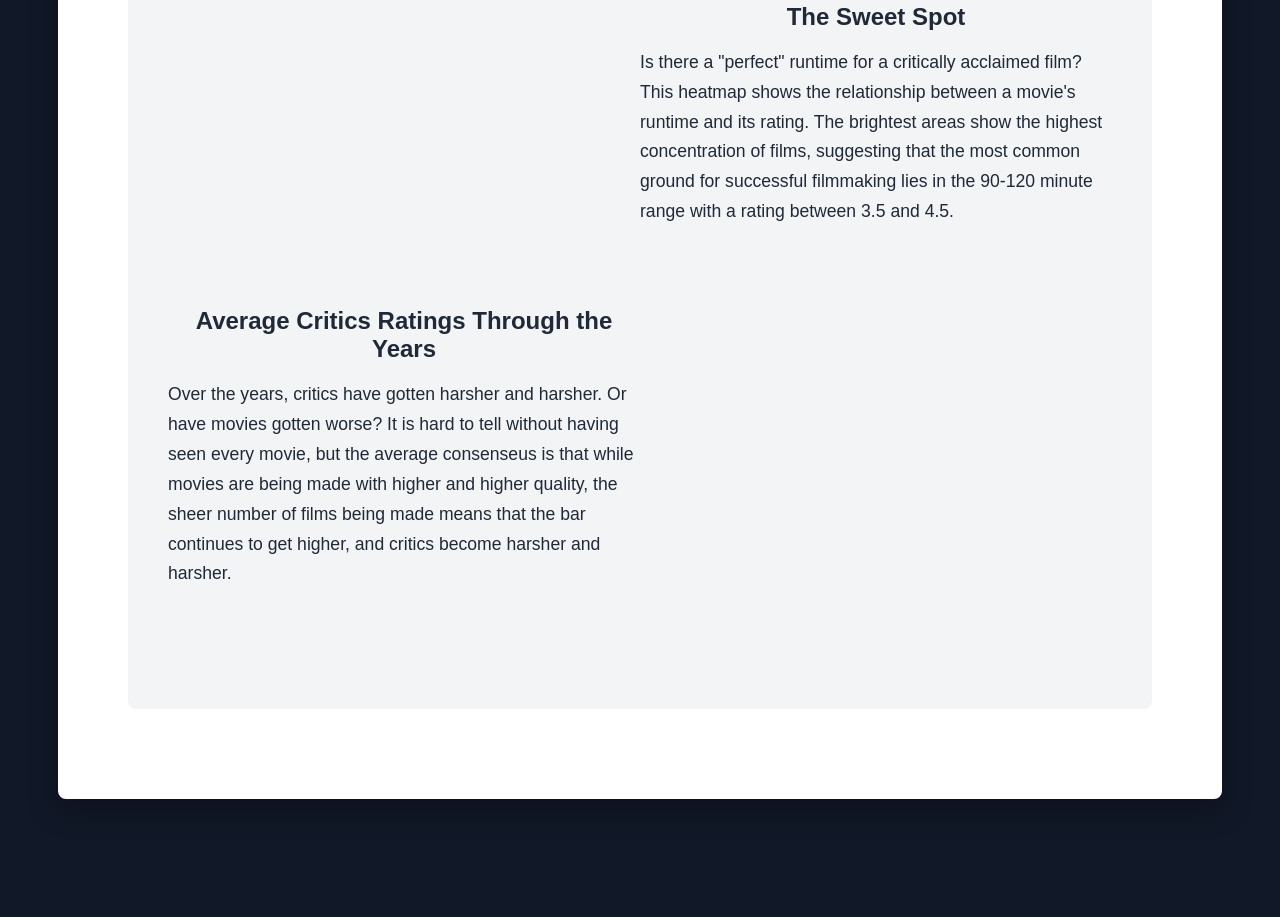
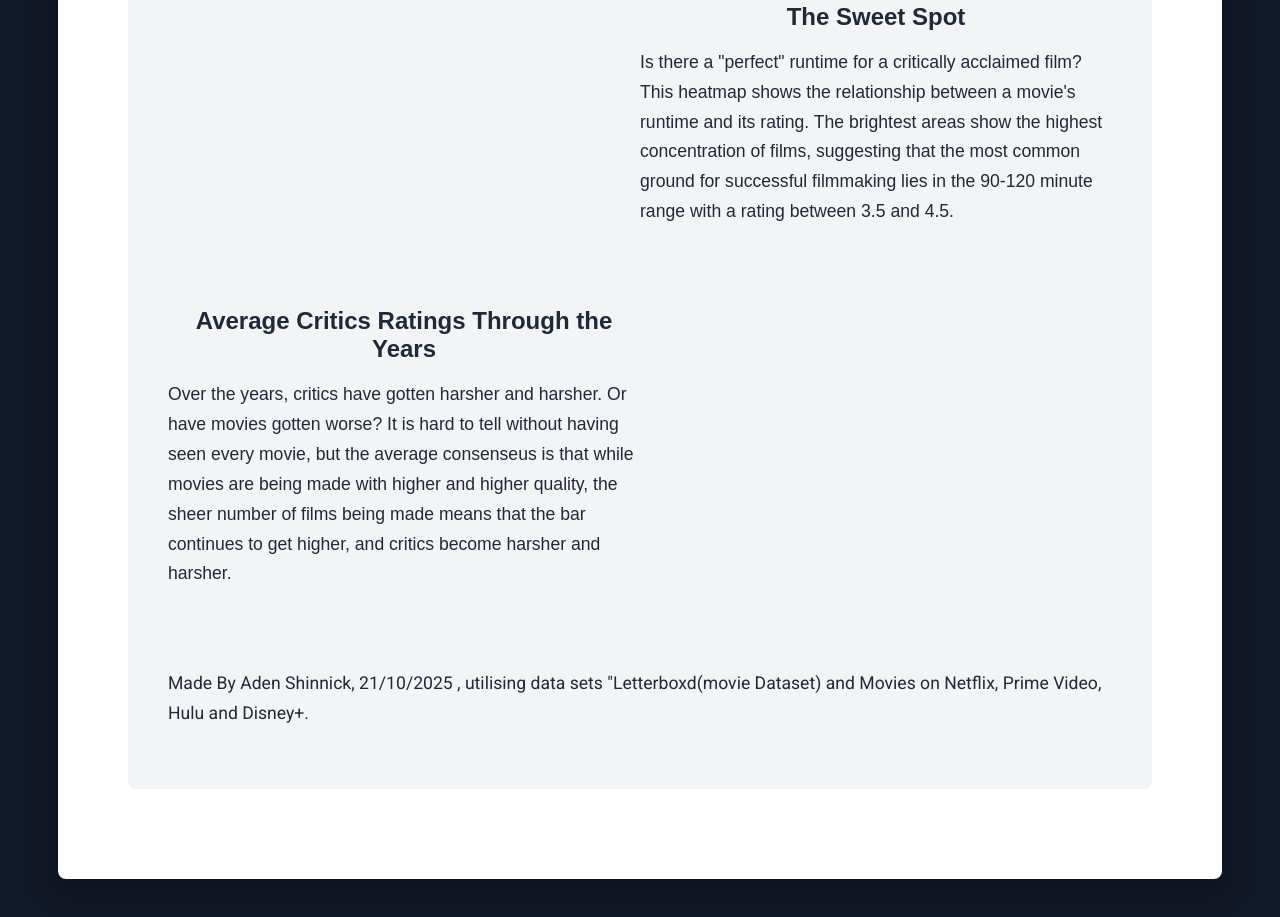
Before and after one commit to adenshinnick/DataVisualisationAssignment2, a plain HTML site: page index.html in a window 1280 px wide. Shown: the part 3237-4154 px from the top of the page. Before the commit the page ends 4076 px from the top, so only its background shows below. Drawn offline with nearby package versions, Linux system fonts and the light colour scheme; a script that the page names is missing.

Commit message:
Update index.html

```diff
--- a/index.html
+++ b/index.html
@@ -133,6 +133,9 @@
                 </div>
 
             </div>
+            <div>
+                <p> Made By Aden Shinnick, 21/10/2025 , utilising data sets "Letterboxd(movie Dataset) and Movies on Netflix, Prime Video, Hulu and Disney+.</p>
+            </div>
         </div>
 
     </div>
```
